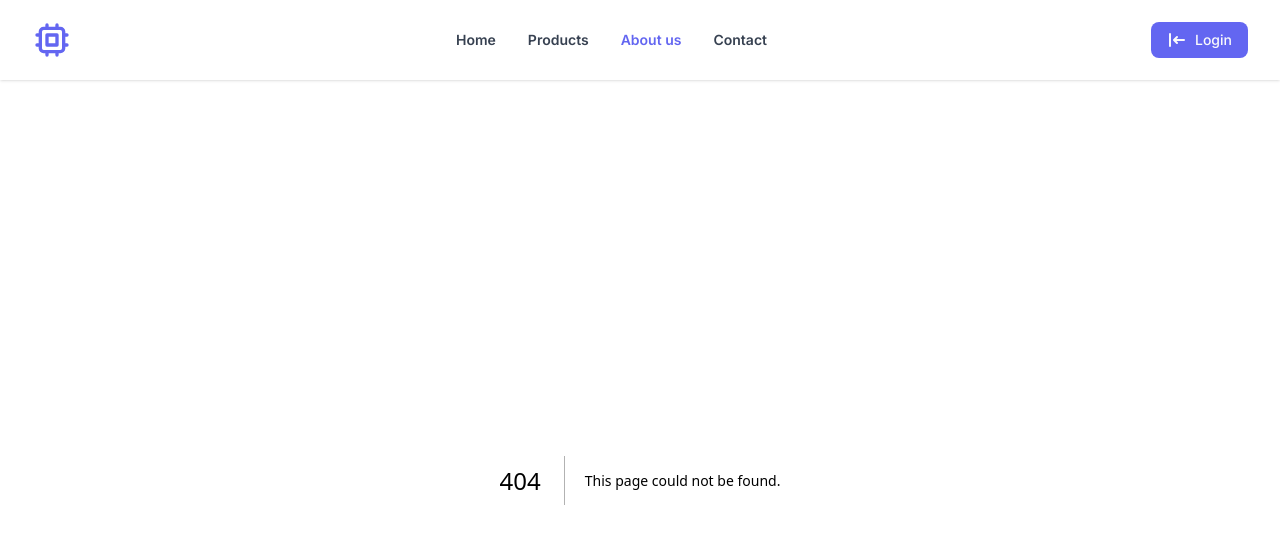
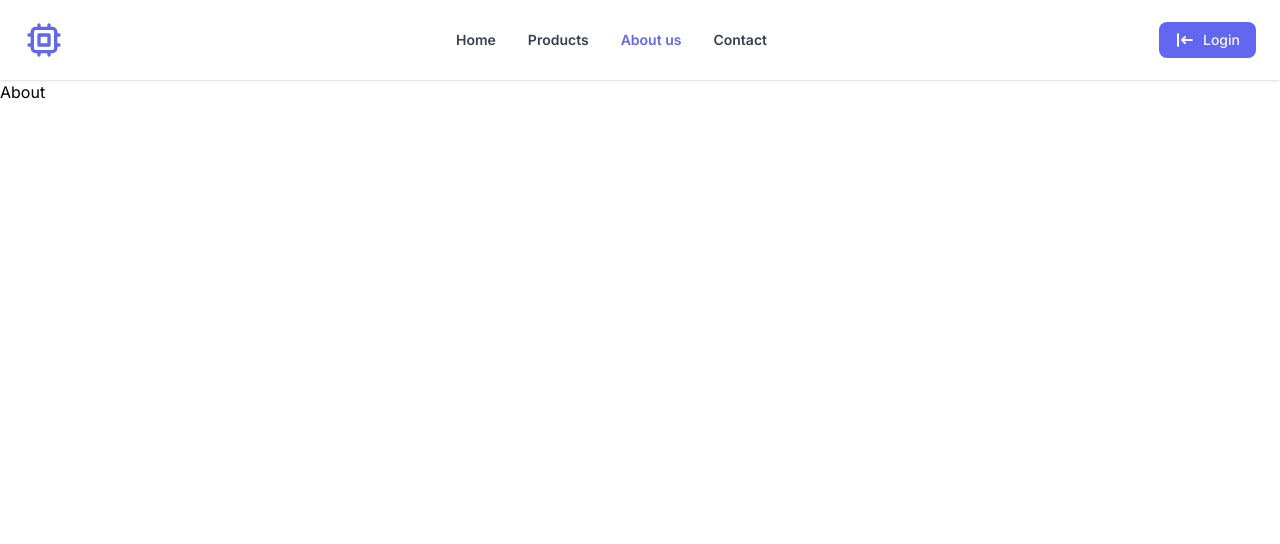
Before and after one commit to Masoud61UI/OneShot-shop, a Next.js app: page /about in a window 1280 px wide. Before the commit this address had no page. Shown: the top 544 px of the page. Built offline with nearby package versions, Linux system fonts and the light colour scheme.

Commit message:
Creating website paths and fixing header edits

```diff
--- /dev/null
+++ b/src/app/about/page.tsx
@@ -0,0 +1,5 @@
+export default function page() {
+  return (
+    <div>About</div>
+  )
+}
--- /dev/null
+++ b/src/app/contact/page.tsx
@@ -0,0 +1,5 @@
+export default function page() {
+  return (
+    <div>Contact</div>
+  )
+}
--- /dev/null
+++ b/src/app/products/page.tsx
@@ -0,0 +1,5 @@
+export default function page() {
+  return (
+    <div>Products</div>
+  )
+}
--- /dev/null
+++ b/src/components/container/Container.tsx
@@ -0,0 +1,9 @@
+import { IContainer } from "@/app/lib/definitions";
+
+export default function Container({children}: IContainer) {
+  return (
+    <div className="container mx-auto px-6">
+        {children}
+    </div>
+  )
+}
--- a/src/components/header/Header.tsx
+++ b/src/components/header/Header.tsx
@@ -1,10 +1,12 @@
 import Link from "next/link";
 import Navbar from "../navbar/Navbar";
+import Container from "../container/Container";
 
 export default function Header() {
   return (
     <nav className="bg-white shadow w-full">
-      <div className="md:h-20 h-28 max-w-7xl mx-auto px-4 md:px-8 container flex items-center justify-between flex-wrap md:flex-nowrap">
+      <Container>
+        <div className="md:h-20 h-28 flex items-center justify-between flex-wrap md:flex-nowrap">
           <Link href={"/"} className="text-indigo-500 md:order-1">
             <svg
               xmlns="http://www.w3.org/2000/svg"
@@ -42,6 +44,7 @@ export default function Header() {
             </button>
           </div>
         </div>
+      </Container>
     </nav>
   );
 }
```
Also changed, not shown: src/app/lib/definitions.ts (+6 -2 lines). Lines whose indentation alone changed are shown as unchanged.
